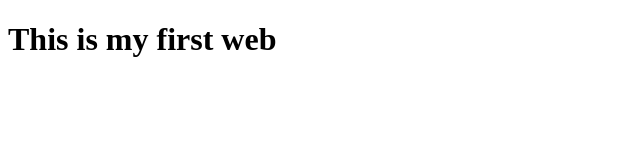
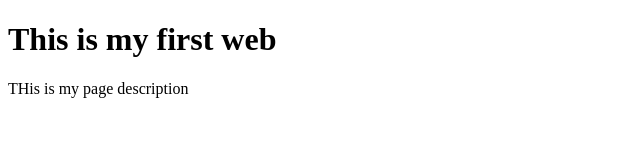
Before and after one commit to saurabhkuhikar/myphpweb, a plain HTML site: page index.html in a window 1280 px wide. Shown: the whole page, without its empty margins (0-640 px from the left). Drawn offline with Linux system fonts and the light colour scheme.

Commit message:
changes in main file

```diff
--- a/index.html
+++ b/index.html
@@ -7,5 +7,6 @@
 </head>
 <body>
     <h1>This is my first web</h1>
+    <p>THis is my page description</p>
 </body>
 </html>
```
